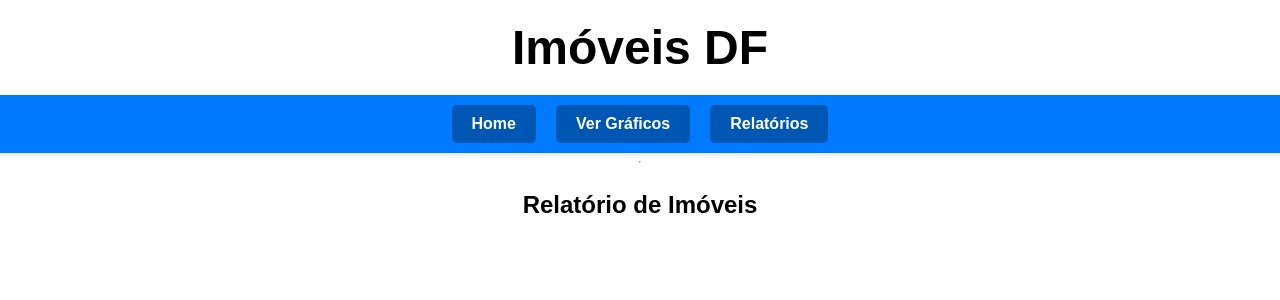
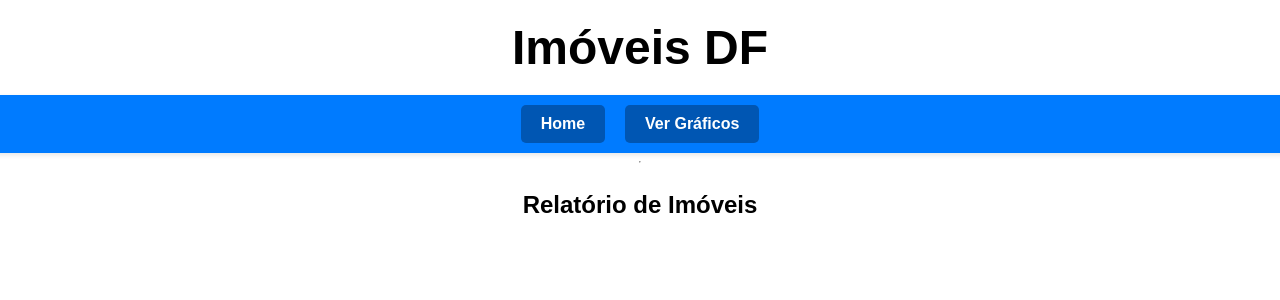
Before and after one commit to mateusmaiamaia/properties_df, a Django app: page /reports/ in a window 1280 px wide. Shown: the top 300 px of the page. Run offline with Django 3.2, Linux system fonts and the light colour scheme; data that the repository does not hold is empty.

Commit message:
Remover report button

```diff
--- a/back/properties/templates/properties/base.html
+++ b/back/properties/templates/properties/base.html
@@ -82,7 +82,6 @@
     <nav>
         <a href="{% url 'home' %}">Home</a>
         <a href="{% url 'graph_options' %}">Ver Gráficos</a>
-        <a href="{% url 'reports' %}">Relatórios</a>
     </nav>
     <hr>
     {% block content %}
```
